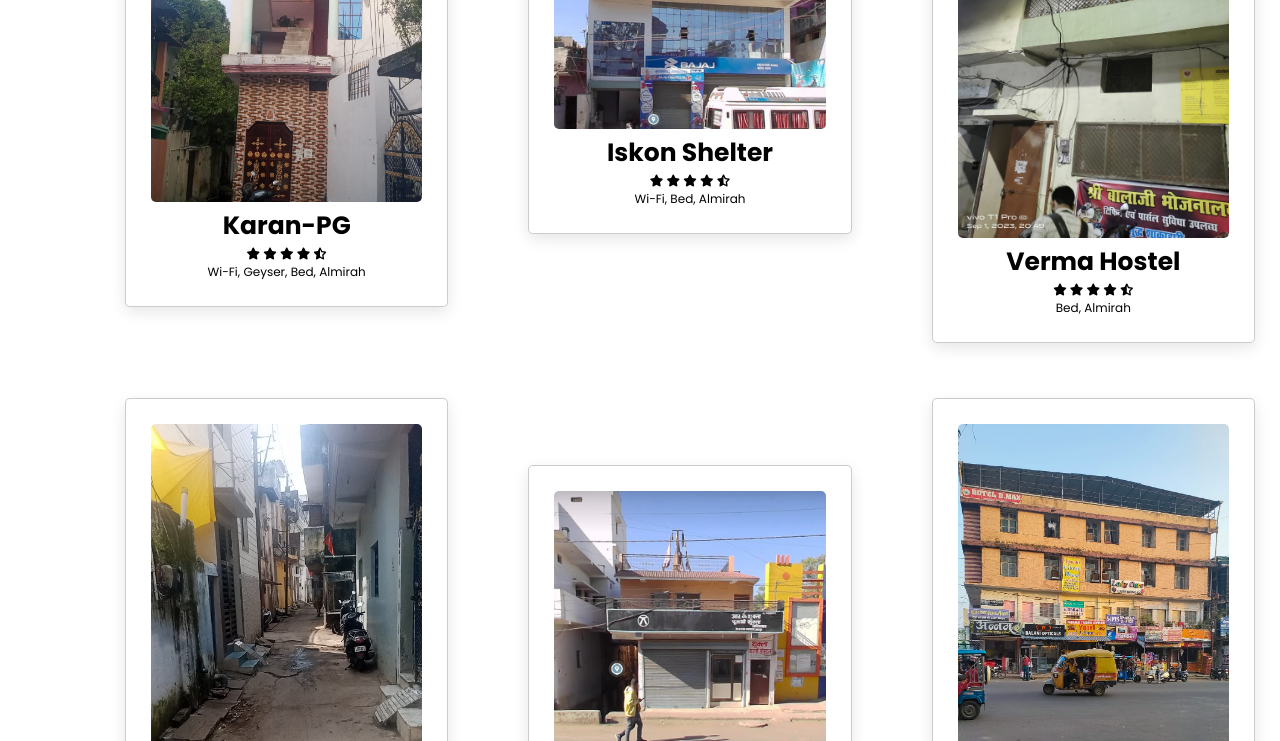
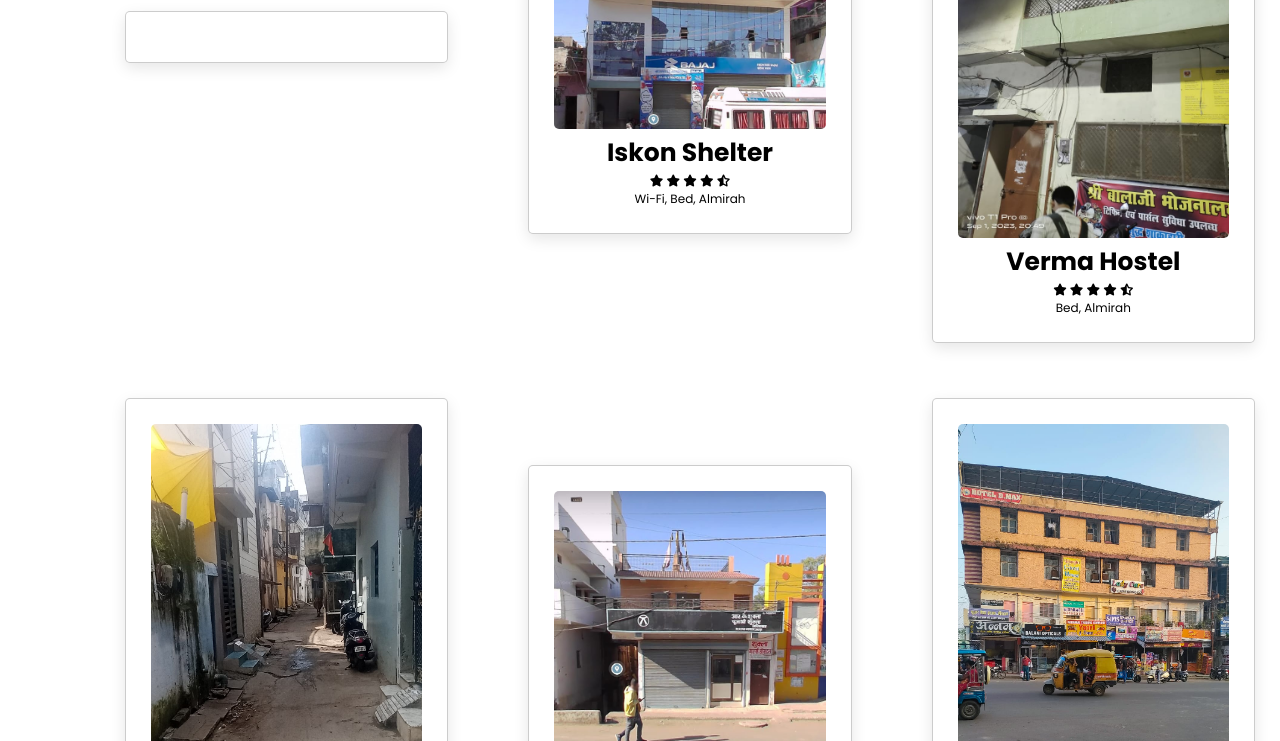
Before and after one commit to branded1234/FoodAndShelter_0, a plain HTML site: page Roomsters/dishes.html in a window 1280 px wide. Shown: the part 359-1100 px from the top of the page. Drawn offline with Linux system fonts and the light colour scheme; a web font is replaced by a local one.

Commit message:
Update dishes.html

```diff
--- a/Roomsters/dishes.html
+++ b/Roomsters/dishes.html
@@ -98,18 +98,7 @@
     <hr class="line">
     <div class="box-container">
         <div class="box">
-            <a href="./karan.html"><img src="./Images/Room/karan-pg.jpeg"></a>
-            <h3>karan-PG</h3>
-            <div class="stars">
-                <i class="fas fa-star"></i>
-                <i class="fas fa-star"></i>
-                <i class="fas fa-star"></i>
-                <i class="fas fa-star"></i>
-                <i class="fas fa-star-half-alt"></i>
-                <br>
-                <p>Wi-Fi, Geyser, Bed, Almirah</p>
 
-            </div>
             </div>
             <div class="box">
             <a href="./iskon.html"><img src="./Images/Room/iskon.jpeg"></a>
```
